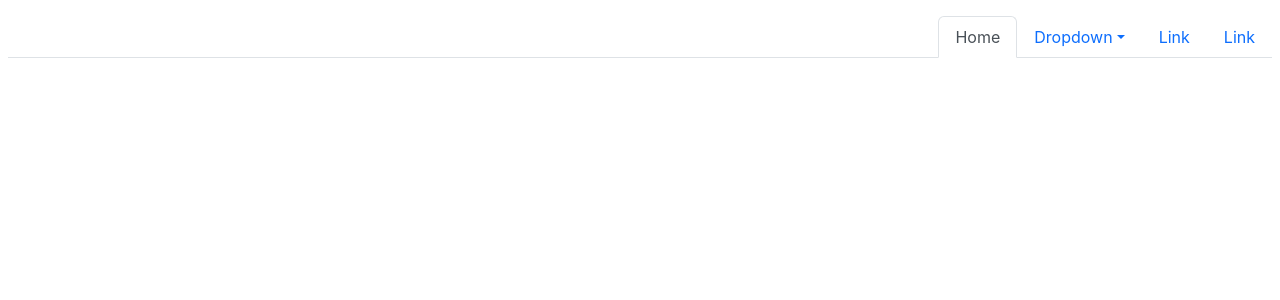
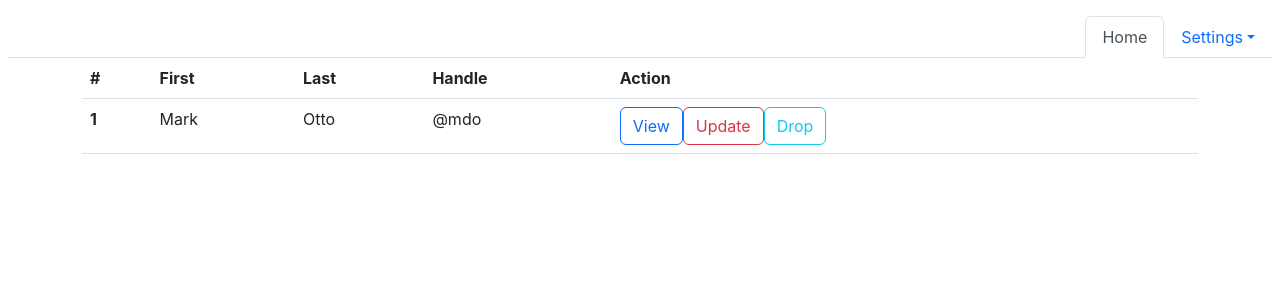
Before and after one commit to KingNelx/Client-2x, a React (Create React App) app: page /studentHOME in a window 1280 px wide. Shown: the top 300 px of the page. Built offline with nearby package versions, Linux system fonts and the light colour scheme.

Commit message:
added top nav

```diff
--- a/src/App.js
+++ b/src/App.js
@@ -11,6 +11,7 @@ import StudentForm from './Components/StudentForm';
 import StudentReg from './Components/StudentReg';
 import StudentTopNav from './Student/StudentTopNav';
 import AdminTopNav from './Admin/AdminTopNav';
+import StudentDashB from './Student/StudentDashB';
 
 const App = () => {
   return (
@@ -23,6 +24,7 @@ const App = () => {
       <Route path="StudentReg" element={<StudentReg />} />
       <Route path="studentHOME" element={<StudentTopNav />} />
       <Route path="adminHOME" element={<AdminTopNav />} />
+      <Route path="adminDashB"  element={<StudentDashB />} />
     </Routes>
    </Router>
   );
--- /dev/null
+++ b/src/Student/StudentDashB.jsx
@@ -0,0 +1,32 @@
+const StudentDashB = () => {
+    return (
+        <div className="container">
+            <table class="table ">
+                <thead>
+                    <tr>
+                        <th scope="col">#</th>
+                        <th scope="col">First</th>
+                        <th scope="col">Last</th>
+                        <th scope="col">Handle</th>
+                        <th scope="col"> Action </th>
+                    </tr>
+                </thead>
+                <tbody>
+                    <tr>
+                        <th scope="row">1</th>
+                        <td>Mark</td>
+                        <td>Otto</td>
+                        <td>@mdo</td>
+                        <td>
+                            <button type="button" class="btn btn-outline-primary mx-auto">View</button>
+                            <button type="button" class="btn btn-outline-danger">Update</button>
+                            <button type="button" class="btn btn-outline-info">Drop</button>
+                        </td>
+                    </tr>
+                </tbody>
+            </table>
+        </div>
+    );
+}
+
+export default StudentDashB;
--- a/src/Student/StudentTopNav.jsx
+++ b/src/Student/StudentTopNav.jsx
@@ -1,3 +1,5 @@
+import StudentDashB from "./StudentDashB";
+
 const StudentTopNav = () => {
     return (
         <div className="mx-2 py-3">
@@ -6,22 +8,14 @@ const StudentTopNav = () => {
                     <a class="nav-link active" aria-current="page" href="#">Home</a>
                 </li>
                 <li class="nav-item dropdown">
-                    <a class="nav-link dropdown-toggle" data-bs-toggle="dropdown" href="#" role="button" aria-expanded="false">Dropdown</a>
+                    <a class="nav-link dropdown-toggle" data-bs-toggle="dropdown" href="#" role="button" aria-expanded="false">Settings</a>
                     <ul class="dropdown-menu">
-                        <li><a class="dropdown-item" href="#">Action</a></li>
-                        <li><a class="dropdown-item" href="#">Another action</a></li>
-                        <li><a class="dropdown-item" href="#">Something else here</a></li>
-                        <li><hr class="dropdown-divider" /></li>
-                        <li><a class="dropdown-item" href="#">Separated link</a></li>
+                        <li><a class="dropdown-item" href="#">PROFILE</a></li>
+                        <li><a class="dropdown-item" href="#">SIGN OUT</a></li>
                     </ul>
                 </li>
-                <li class="nav-item">
-                    <a class="nav-link" href="#">Link</a>
-                </li>
-                <li class="nav-item">
-                    <a class="nav-link" href="#">Link</a>
-                </li>
             </ul>
+            <StudentDashB />
         </div>
     );
 }
```
